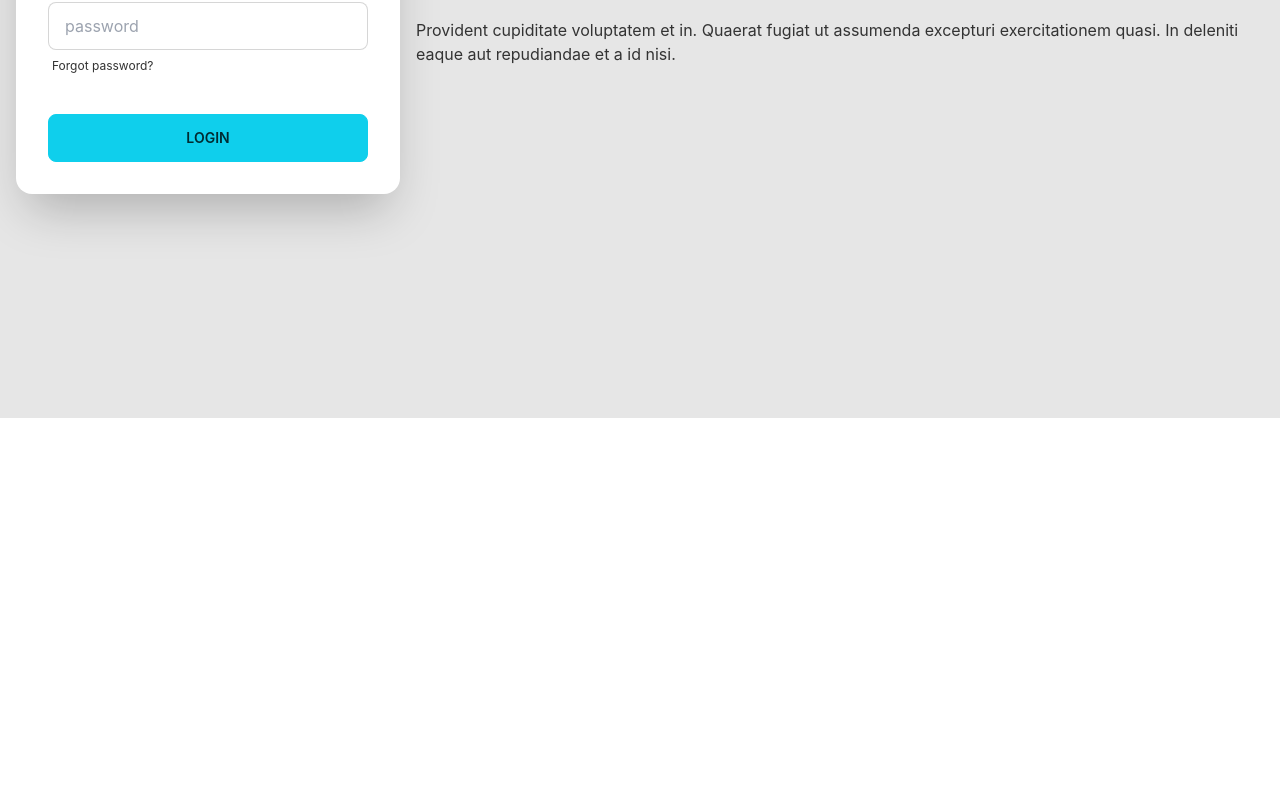
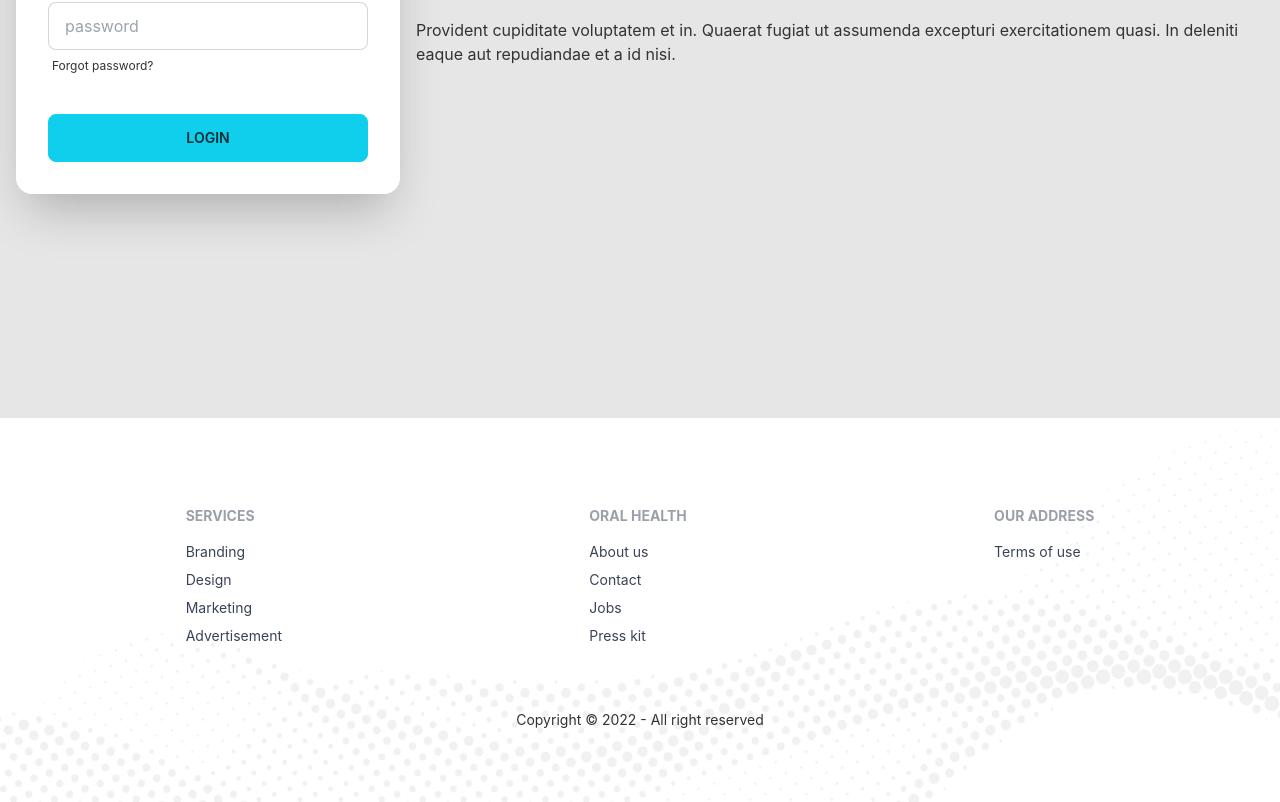
Before and after one commit to Taposhpaul1998/doctors-portal-clinte, a React (Create React App) app: page /login in a window 1280 px wide. Shown: the part 446-1248 px from the top of the page. Before the commit the page ends 864 px from the top, so only its background shows below. Built offline with nearby package versions, Linux system fonts and the light colour scheme.

Commit message:
added footer

```diff
--- a/src/App.js
+++ b/src/App.js
@@ -2,6 +2,7 @@ import { Route, Routes } from 'react-router-dom';
 import './App.css';
 import About from './pages/About/About';
 import Home from './pages/Home/Home/Home';
+import Footer from './pages/Home/Shared/Footer/Footer';
 import Navber from './pages/Home/Shared/Navber/Navber';
 import Login from './pages/Login/Login/Login';
 
@@ -14,6 +15,7 @@ function App() {
         <Route path='/about' element={<About></About>}></Route>
         <Route path='/login' element={<Login></Login>}></Route>
       </Routes>
+      <Footer></Footer>
     </div>
   );
 }
--- /dev/null
+++ b/src/pages/Home/Shared/Footer/Footer.js
@@ -0,0 +1,35 @@
+import React from 'react';
+
+const Footer = () => {
+    return (
+        <footer className='py-12 bg-footer bg-cover'>
+            <div class=" footer p-10 justify-items-center text-accent">
+                <div>
+                    <span class="footer-title">SERVICES</span>
+                    <a class="link link-hover">Branding</a>
+                    <a class="link link-hover">Design</a>
+                    <a class="link link-hover">Marketing</a>
+                    <a class="link link-hover">Advertisement</a>
+                </div>
+                <div>
+                    <span class="footer-title">ORAL HEALTH</span>
+                    <a class="link link-hover">About us</a>
+                    <a class="link link-hover">Contact</a>
+                    <a class="link link-hover">Jobs</a>
+                    <a class="link link-hover">Press kit</a>
+                </div>
+                <div>
+                    <span class="footer-title">OUR ADDRESS</span>
+                    <a class="link link-hover">Terms of use</a>
+                </div>
+            </div>
+            <div>
+                <div class="footer footer-center p-6  text-base-content">
+                    <p>Copyright © 2022 - All right reserved</p>
+                </div>
+            </div>
+        </footer>
+    );
+};
+
+export default Footer;
--- a/tailwind.config.js
+++ b/tailwind.config.js
@@ -5,6 +5,7 @@ module.exports = {
       backgroundImage: {
         'hero-pattern': "url('/src/assets/images/bg.png')",
         'appointment': "url('/src/assets/images/appointment.png')",
+        'footer': "url('/src/assets/images/footer.png')",
       }
     },
   },
```
